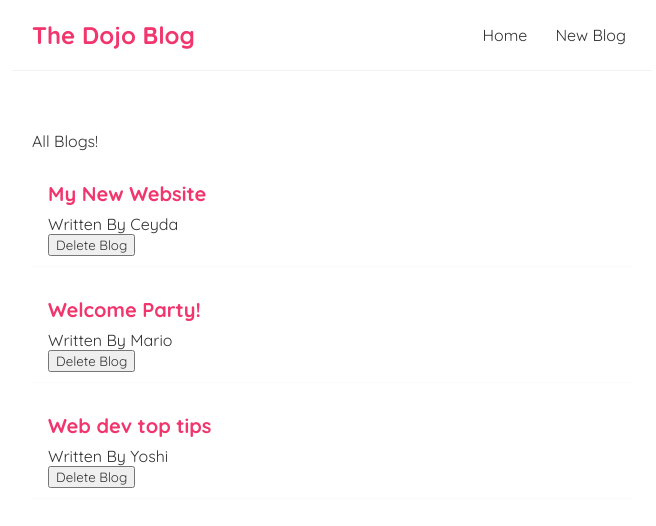
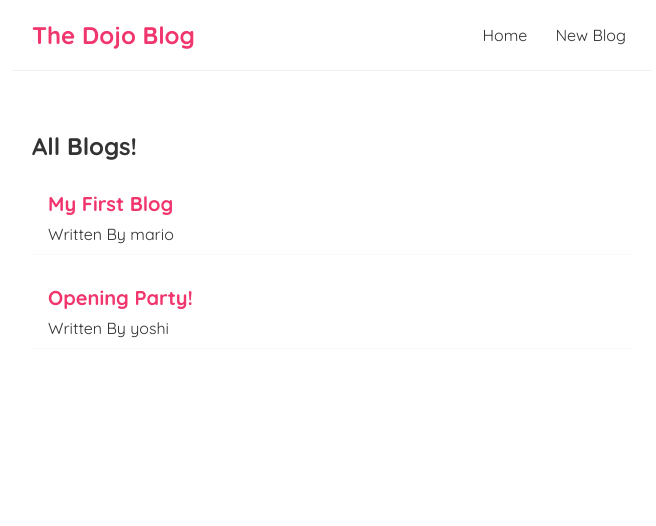
Before and after one commit to onemliceyda/Mini-Blog, a React (Create React App) app: page / in a window 1280 px wide. Shown: the top 526 px of the page, without its empty margins (308-964 px from the left). Built offline with nearby package versions, Linux system fonts and the light colour scheme; data requests are answered from the project's data file.

Commit message:
fetching data

```diff
--- a/src/components/BlogList.js
+++ b/src/components/BlogList.js
@@ -1,15 +1,14 @@
 import React from "react"
 
-const BlogList = ({ blogs,title,handleDelete }) => {
+const BlogList = ({ blogs,title }) => {
 
   return (
     <div className="blo-list">
-        <p>{title}</p>
+        <h2>{title}</h2>
       {blogs.map((blog) => (
         <div className="blog-preview" key={blog.id}>
           <h2>{blog.title}</h2>
           <p>Written By {blog.author}</p>
-          <button onClick={()=>handleDelete(blog.id)}>Delete Blog</button>
         </div>
       ))}
     </div>
--- a/src/components/Home.js
+++ b/src/components/Home.js
@@ -2,28 +2,22 @@
 import BlogList from "./BlogList"
 
 const Home = () => {
-  const [blogs, setBlogs] = useState([
-    { title: "My New Website", body: "lorem ipsum...", author: "Ceyda", id: 1 },
-    { title: "Welcome Party!", body: "lorem ipsum...", author: "Mario", id: 2 },
-    {
-      title: "Web dev top tips",
-      body: "lorem ipsum...",
-      author: "Yoshi",
-      id: 3,
-    },
-  ])
+  const [blogs, setBlogs] = useState(null)
   const [name, setName] = useState("Ceydosko")
 
-  const handleDelete = (id) => {
-    const newBlogs = blogs.filter((blog) => blog.id !== id)
-    setBlogs(newBlogs)
-  }
+
   useEffect(() => {
-    console.log("useEffect ran")
+    fetch("http://localhost:8000/blogs")
+      .then((res) => {
+        return res.json()
+      })
+      .then((data) => {
+        setBlogs(data)
+      })
   }, [])
   return (
     <div className="home">
-      <BlogList blogs={blogs} title="All Blogs!" handleDelete={handleDelete} />
+      { blogs && <BlogList blogs={blogs} title="All Blogs!"  />}
     </div>
   )
 }
```
